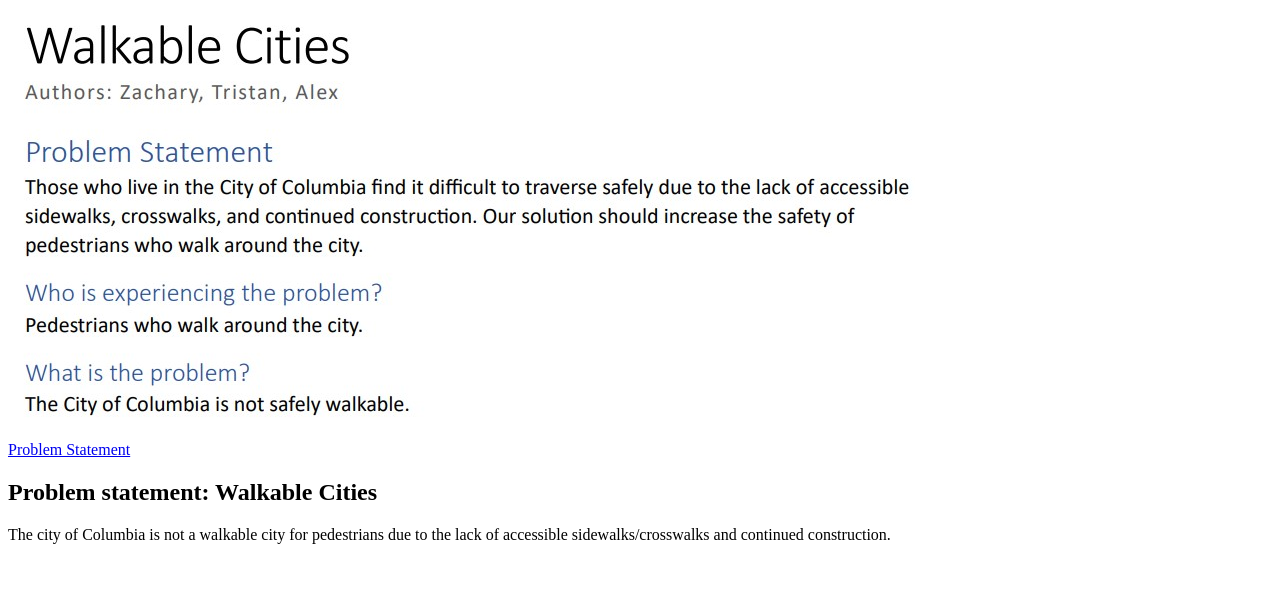
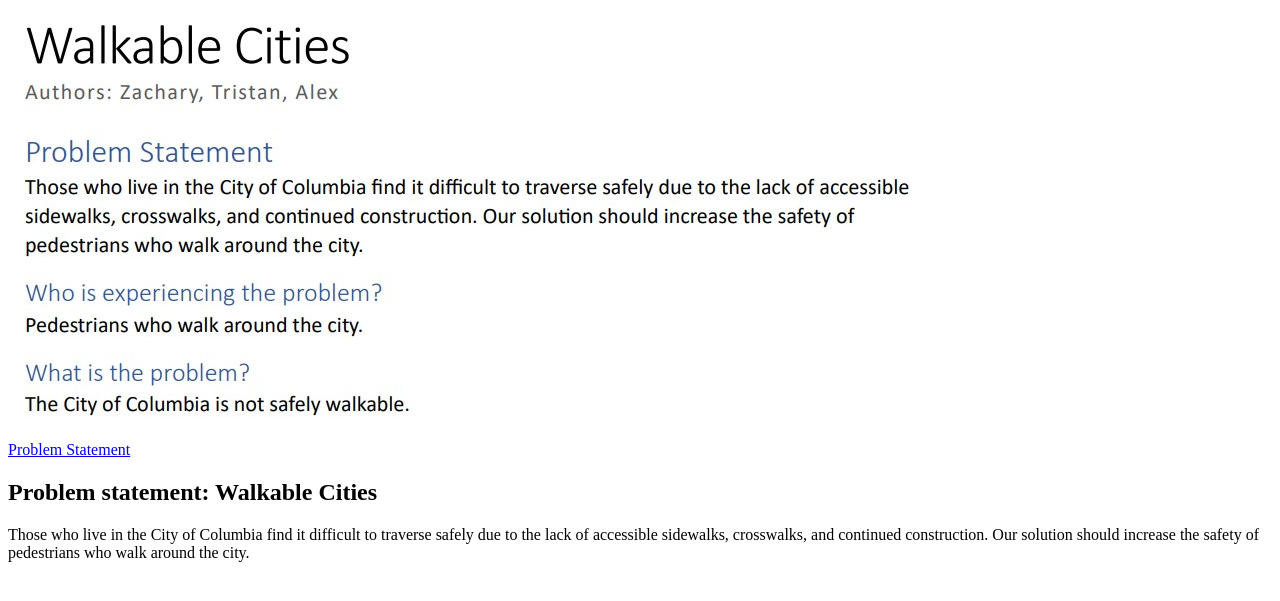
Before and after one commit to zach4r1/zach4r1.github.io, a plain HTML site: page index.html in a window 1280 px wide. Shown: the part 79-680 px from the top of the page. Drawn offline with Linux system fonts and the light colour scheme.

Commit message:
Update index.html

```diff
--- a/index.html
+++ b/index.html
@@ -12,7 +12,7 @@
 			<a href = "files/ProblemStatement.pdf">Problem Statement</a>
 			<h2>Problem statement: Walkable Cities</h2>
 			<p>
-				The city of Columbia is not a walkable city for pedestrians due to the lack of accessible sidewalks/crosswalks and continued construction.
+				Those who live in the City of Columbia find it difficult to traverse safely due to the lack of accessible sidewalks, crosswalks, and continued construction. Our solution should increase the safety of pedestrians who walk around the city.
 			</p>
 		</section>
 	</section>
```
